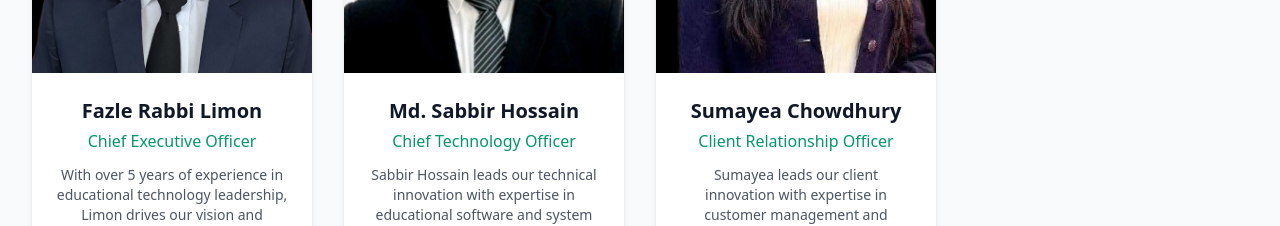
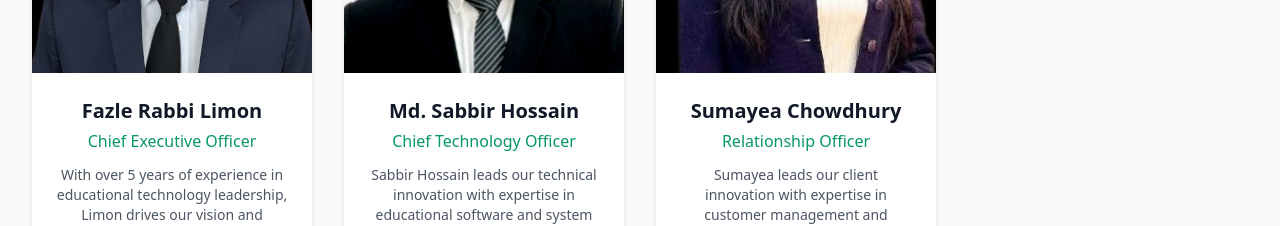
Before and after one commit to shikkacorpltd/version_v2, a React (Vite) app: page /about in a window 1280 px wide. Shown: the part 3380-3606 px from the top of the page. Built offline with nearby package versions, Linux system fonts and the light colour scheme.

Commit message:
Updated About.jsx

```diff
--- a/src/components/About.jsx
+++ b/src/components/About.jsx
@@ -42,7 +42,7 @@ const About = () => {
     },
     {
       name: "Sumayea Chowdhury",
-      role: "Client Relationship Officer",
+      role: "Relationship Officer",
       description: "Sumayea leads our client innovation with expertise in customer management and  relation.",
       image: "/images/sumayea.jpg",
       alt: "Sumayea - CRO"
```
